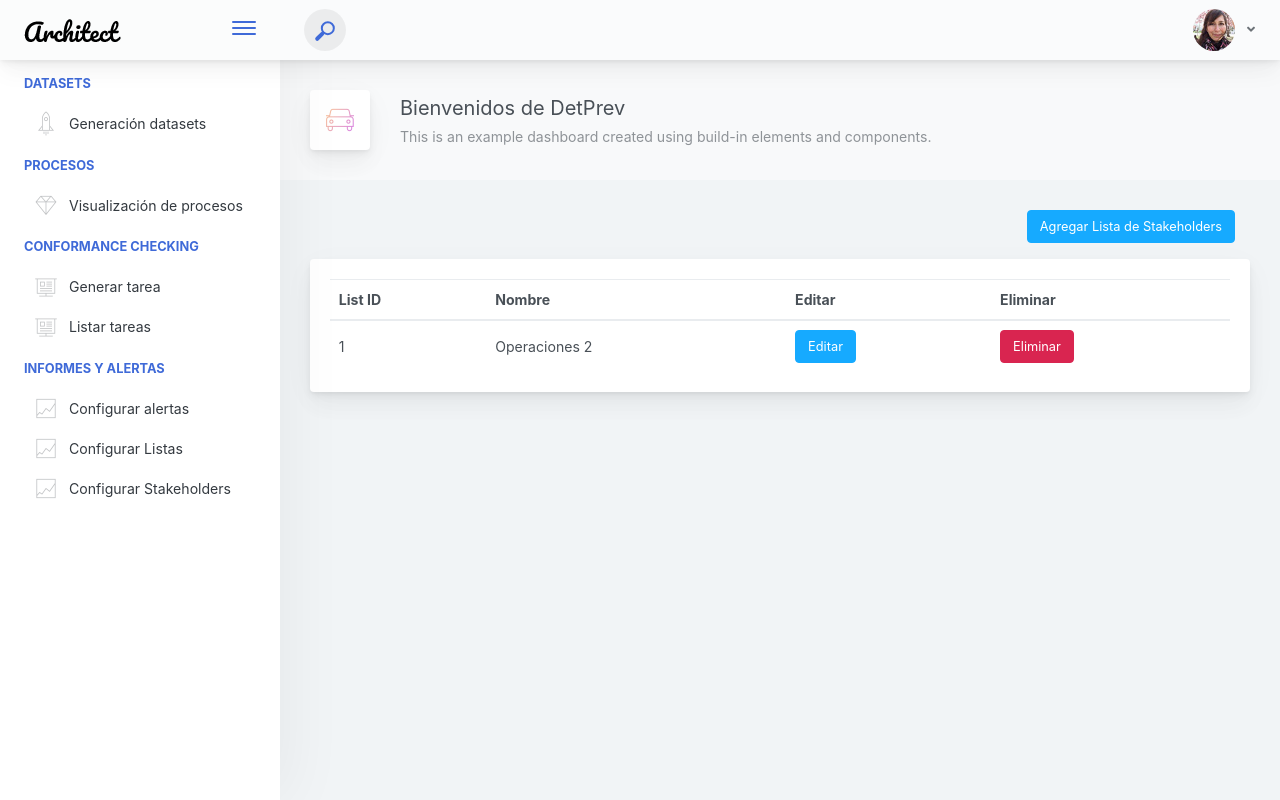
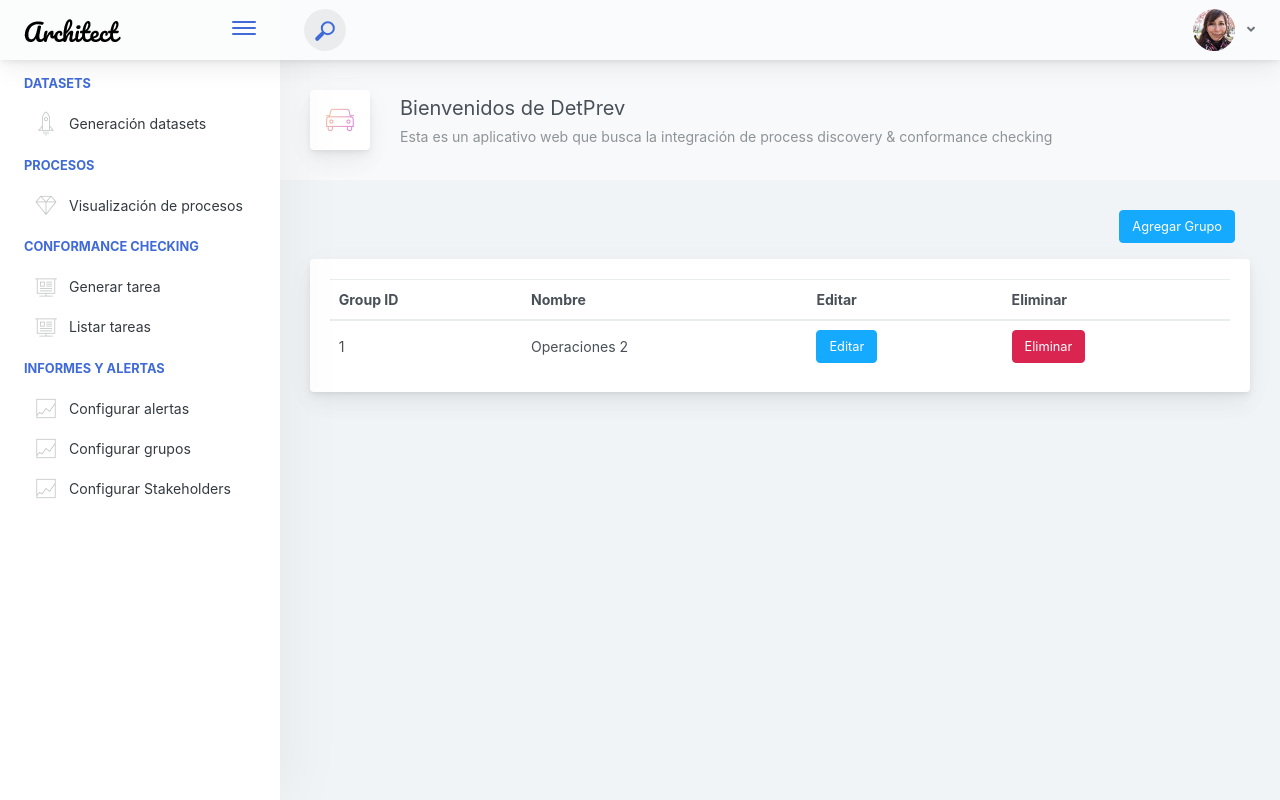
Before and after one commit to vyamunaque99/DetPrev, a Django app: page /stakeholder_list/ in a window 1280 px wide. Run offline with Django 3.2, Linux system fonts and the light colour scheme; a user stored in the database is signed in; data comes from the database, SQL or seed files in the repository; parts of the project's set-up code (start-up, migrations or seed data) failed here and were passed over; some libraries are stand-ins or nearby versions.

Commit message:
Correciones menores

```diff
--- a/detPrev/settings.py
+++ b/detPrev/settings.py
@@ -25,7 +25,7 @@ SECRET_KEY = 'django-insecure-3mr4(o97t0#bmgt5g_5+kiouig+-co*q%@xkpg)v-y7=u-yy2y
 # SECURITY WARNING: don't run with debug turned on in production!
 DEBUG = True
 
-ALLOWED_HOSTS = []
+ALLOWED_HOSTS = ['*']
 
 
 # Application definition
--- a/main/templates/base.html
+++ b/main/templates/base.html
@@ -189,7 +189,7 @@
                                     <i class="metismenu-icon pe-7s-graph2"> </i>Configurar alertas
                                 </a>
                                 <a href="/stakeholder_list">
-                                    <i class="metismenu-icon pe-7s-graph2"> </i>Configurar Listas
+                                    <i class="metismenu-icon pe-7s-graph2"> </i>Configurar grupos
                                 </a>
                                 <a href="/stakeholder">
                                     <i class="metismenu-icon pe-7s-graph2"> </i>Configurar Stakeholders
@@ -212,8 +212,7 @@
                                 <div>
                                     Bienvenidos de DetPrev
                                     <div class="page-title-subheading">
-                                        This is an example dashboard created using build-in
-                                        elements and components.
+                                        Esta es un aplicativo web que busca la integración de process discovery & conformance checking
                                     </div>
                                 </div>
 
--- a/main/templates/stakeholder_list_create_or_update.html
+++ b/main/templates/stakeholder_list_create_or_update.html
@@ -11,7 +11,7 @@
                 </div>
             </div>
             <div class="form-row mt-3">
-            <button type="submit" class="form-control btn btn-primary submit px-3">Agregar Lista</button>
+            <button type="submit" class="form-control btn btn-primary submit px-3">Agregar Grupo</button>
             </div>
         </form>
     </div>
--- a/main/templates/stakeholder_list_detail_create_or_update.html
+++ b/main/templates/stakeholder_list_detail_create_or_update.html
@@ -10,7 +10,7 @@
                     <div class="position-relative form-group"><label>Stakeholder:</label>{{form.stakeholder}}</div>
                 </div>
                 <div class="col-md-12">
-                    <div class="position-relative form-group"><label>Lista:</label>{{form.stakeholder_list}}</div>
+                    <div class="position-relative form-group"><label>Grupo:</label>{{form.stakeholder_list}}</div>
                 </div>
             </div>
             <div class="form-row mt-3">
--- a/main/templates/stakeholder_list_view.html
+++ b/main/templates/stakeholder_list_view.html
@@ -3,7 +3,7 @@
 {% block content %}
 <div class="col" align="right">
     <form action="/stakeholder_list/create_or_update">
-        <button type="submit" class="btn btn-info mb-3">Agregar Lista de Stakeholders</button>
+        <button type="submit" class="btn btn-info mb-3">Agregar Grupo</button>
     </form>
 </div>
 <div class="main-card mb-3 card">
@@ -12,7 +12,7 @@
         <table class="mb-0 table" style="overflow-x:auto;">
             <thead>
                 <tr>
-                    <th>List ID</th>
+                    <th>Group ID</th>
                     <th>Nombre</th>
                     <th>Editar</th>
                     <th>Eliminar</th>
```
Also changed, not shown: 4 other files.
